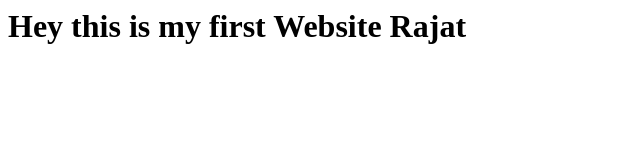
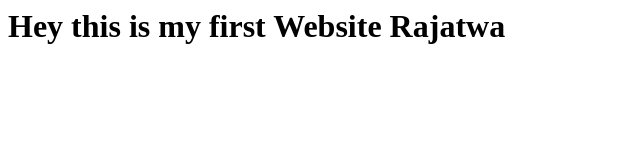
Before and after one commit to bugdriver/github-backend, a website: page public/index.html in a window 1280 px wide. Shown: the full height of the page, 0-640 px from the left. Drawn offline with Linux system fonts and the light colour scheme.

Commit message:
modified config.yml

```diff
--- a/public/index.html
+++ b/public/index.html
@@ -1,3 +1,3 @@
 <html>
-  <h1>Hey this is my first Website Rajat</h1>
+  <h1>Hey this is my first Website Rajatwa</h1>
 </html>
```
